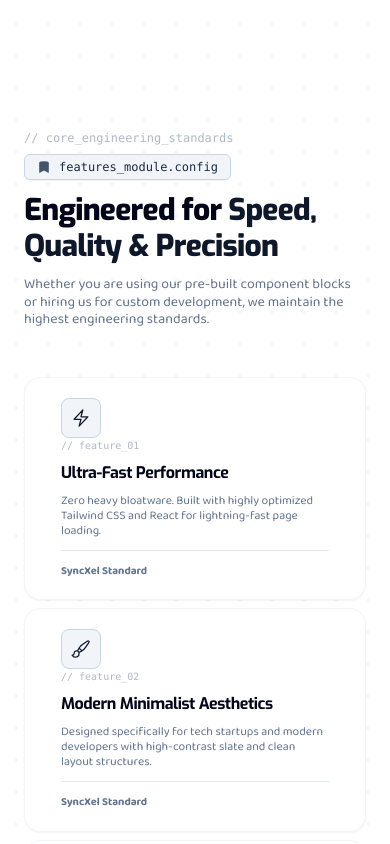
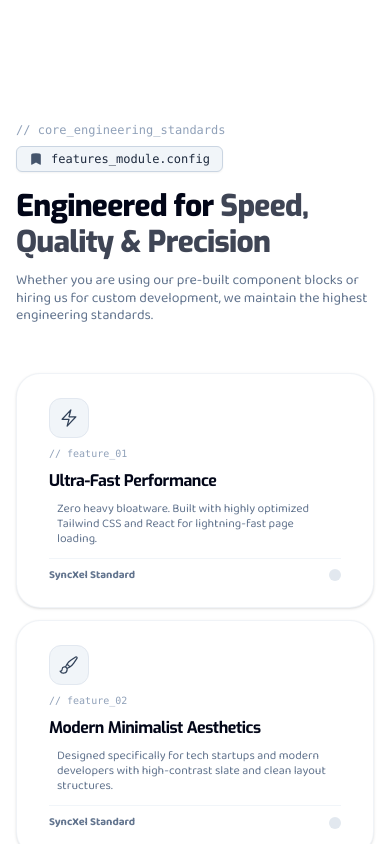
Before and after one commit to lakshan-beast/SyncXel, a React (Vite) app: page / in a window 390 px wide. Shown: the part 3480-4324 px from the top of the page. Built offline with nearby package versions, Linux system fonts and the light colour scheme.

Commit message:
feat: Refactor Features component for improved layout, styling, and responsiveness

```diff
--- a/src/components/WhyChoose.jsx
+++ b/src/components/WhyChoose.jsx
@@ -1,164 +1,3 @@
-// import React from "react";
-// import { motion } from "framer-motion";
-// import {
-//   HiOutlineBolt,
-//   HiOutlinePaintBrush,
-//   HiOutlineDevicePhoneMobile,
-//   HiOutlineCodeBracketSquare,
-//   HiOutlineShieldCheck,
-//   HiOutlineRocketLaunch,
-//   HiOutlineSparkles,
-// } from "react-icons/hi2";
-
-// export default function Features() {
-//   const features = [
-//     {
-//       icon: (
-//         <HiOutlineBolt className="w-6 h-6 text-cyan-400 group-hover:text-slate-950 transition-colors duration-300" />
-//       ),
-//       title: "Ultra-Fast Performance",
-//       description:
-//         "Zero heavy bloatware. Built with highly optimized Tailwind CSS and React for lightning-fast page loading.",
-//     },
-//     {
-//       icon: (
-//         <HiOutlinePaintBrush className="w-6 h-6 text-cyan-400 group-hover:text-slate-950 transition-colors duration-300" />
-//       ),
-//       title: "Modern Dark Aesthetics",
-//       description:
-//         "Designed specifically for tech startups and modern developers with high-contrast glow and glassmorphism effects.",
-//     },
-//     {
-//       icon: (
-//         <HiOutlineDevicePhoneMobile className="w-6 h-6 text-cyan-400 group-hover:text-slate-950 transition-colors duration-300" />
-//       ),
-//       title: "100% Fully Responsive",
-//       description:
-//         "Pixel-perfect responsiveness rigorously tested on mobile, tablet, and desktop viewports.",
-//     },
-//     {
-//       icon: (
-//         <HiOutlineCodeBracketSquare className="w-6 h-6 text-cyan-400 group-hover:text-slate-950 transition-colors duration-300" />
-//       ),
-//       title: "Clean Production Code",
-//       description:
-//         "Modular, well-structured React code crafted for seamless copy-pasting and instant integration.",
-//     },
-//     {
-//       icon: (
-//         <HiOutlineShieldCheck className="w-6 h-6 text-cyan-400 group-hover:text-slate-950 transition-colors duration-300" />
-//       ),
-//       title: "SEO & Accessibility Ready",
-//       description:
-//         "Follows web accessibility (WCAG) standards and SEO best practices to ensure high search ranking.",
-//     },
-//     {
-//       icon: (
-//         <HiOutlineRocketLaunch className="w-6 h-6 text-cyan-400 group-hover:text-slate-950 transition-colors duration-300" />
-//       ),
-//       title: "Agile Client Delivery",
-//       description:
-//         "Rapid turnaround times, transparent weekly progress demos, and dedicated post-launch engineering support.",
-//     },
-//   ];
-
-//   const containerVariants = {
-//     hidden: { opacity: 0 },
-//     visible: {
-//       opacity: 1,
-//       transition: {
-//         staggerChildren: 0.12,
-//       },
-//     },
-//   };
-
-//   const itemVariants = {
-//     hidden: { opacity: 0, y: 30 },
-//     visible: {
-//       opacity: 1,
-//       y: 0,
-//       transition: { duration: 0.6, ease: "easeOut" },
-//     },
-//   };
-
-//   return (
-//     <section
-//       id="features"
-//       className="relative py-24 px-4 sm:px-8 overflow-hidden scroll-mt-20">
-//       {/* Background Accent Glow */}
-//       <div className="absolute top-1/2 left-1/2 -translate-x-1/2 -translate-y-1/2 w-[500px] h-[500px] bg-indigo-500/10 blur-[160px] pointer-events-none rounded-full" />
-
-//       <div className="max-w-7xl mx-auto space-y-16 relative z-10">
-//         {/* Section Header */}
-//         <motion.div
-//           initial={{ opacity: 0, y: -20 }}
-//           whileInView={{ opacity: 1, y: 0 }}
-//           viewport={{ once: true }}
-//           transition={{ duration: 0.6 }}
-//           className="text-center space-y-4 max-w-3xl mx-auto">
-//           <div className="inline-flex items-center space-x-2 px-4 py-1.5 rounded-full bg-cyan-500/10 border border-cyan-500/20 text-cyan-400 text-xs font-semibold shadow-sm">
-//             <HiOutlineSparkles className="w-4 h-4" />
-//             <span>Why Choose SyncXel</span>
-//           </div>
-
-//           <h2 className="text-3xl sm:text-4xl md:text-5xl font-extrabold text-white tracking-tight">
-//             Engineered for{" "}
-//             <span className="text-transparent bg-clip-text bg-linear-to-r from-cyan-400 to-indigo-500">
-//               Speed, Quality & Precision
-//             </span>
-//           </h2>
-
-//           <p className="text-slate-300/80 text-sm sm:text-base leading-tight max-w-2xl mx-auto">
-//             Whether you are using our pre-built component blocks or hiring us
-//             for custom development, we maintain the highest engineering
-//             standards.
-//           </p>
-//         </motion.div>
-
-//         {/* 6 Features Grid with Framer Motion Stagger */}
-//         <motion.div
-//           variants={containerVariants}
-//           initial="hidden"
-//           whileInView="visible"
-//           viewport={{ once: true }}
-//           className="grid grid-cols-1 md:grid-cols-2 lg:grid-cols-3 gap-2 md:gap-3 ">
-//           {features.map((feature, idx) => (
-//             <motion.div
-//               key={idx}
-//               variants={itemVariants}
-//               whileHover={{ y: -6, scale: 1.02 }}
-//               transition={{ type: "spring", stiffness: 300, damping: 20 }}
-//               className="group relative py-5 px-10 rounded-3xl bg-slate-800/50 border-2 border-white/10 hover:border-cyan-500/5 hover:shadow-2xl hover:shadow-cyan-500/10 transition-all duration-300 backdrop-blur-xl flex flex-col justify-between">
-//               <div className="space-y-2">
-//                 {/* Icon Box with Hover Fill Effect */}
-//                 <div className="w-12 h-12 rounded-2xl bg-slate-950 border border-white/10 flex items-center justify-center group-hover:scale-110 group-hover:bg-cyan-500/30 group-hover:border-cyan-400/50 transition-all duration-300 shadow-md">
-//                   {feature.icon}
-//                 </div>
-
-//                 <h3 className="text-xl font-bold text-white tracking-tight">
-//                   {feature.title}
-//                 </h3>
-
-//                 <p className="text-slate-400 text-xs sm:text-sm leading-tight">
-//                   {feature.description}
-//                 </p>
-//               </div>
-
-//               {/* Bottom Subtle Indicator Line */}
-//               <div className="mt-3 pt-2 border-t border-white/10 flex items-center justify-between text-xs text-slate-300">
-//                 <span className="group-hover:text-cyan-400 transition-colors font-medium">
-//                   SyncXel Standard
-//                 </span>
-//                 <span className="w-2 h-2 rounded-full bg-cyan-500/30 group-hover:bg-cyan-400/60 transition-colors" />
-//               </div>
-//             </motion.div>
-//           ))}
-//         </motion.div>
-//       </div>
-//     </section>
-//   );
-// }
-
 import React from "react";
 import { motion } from "framer-motion";
 import {
@@ -174,37 +13,37 @@ import {
 export default function Features() {
   const features = [
     {
-      icon: HiOutlineBolt, // Component reference (Fixed)
+      icon: HiOutlineBolt,
       title: "Ultra-Fast Performance",
       description:
         "Zero heavy bloatware. Built with highly optimized Tailwind CSS and React for lightning-fast page loading.",
     },
     {
-      icon: HiOutlinePaintBrush, // Component reference (Fixed)
+      icon: HiOutlinePaintBrush,
       title: "Modern Minimalist Aesthetics",
       description:
         "Designed specifically for tech startups and modern developers with high-contrast slate and clean layout structures.",
     },
     {
-      icon: HiOutlineDevicePhoneMobile, // Component reference (Fixed)
+      icon: HiOutlineDevicePhoneMobile,
       title: "100% Fully Responsive",
       description:
         "Pixel-perfect responsiveness rigorously tested on mobile, tablet, and desktop viewports.",
     },
     {
-      icon: HiOutlineCodeBracketSquare, // Component reference (Fixed)
+      icon: HiOutlineCodeBracketSquare,
       title: "Clean Production Code",
       description:
         "Modular, well-structured React code crafted for seamless copy-pasting and instant integration.",
     },
     {
-      icon: HiOutlineShieldCheck, // Component reference (Fixed)
+      icon: HiOutlineShieldCheck,
       title: "SEO & Accessibility Ready",
       description:
         "Follows web accessibility (WCAG) standards and SEO best practices to ensure high search ranking.",
     },
     {
-      icon: HiOutlineRocketLaunch, // Component reference (Fixed)
+      icon: HiOutlineRocketLaunch,
       title: "Agile Client Delivery",
       description:
         "Rapid turnaround times, transparent weekly progress demos, and dedicated post-launch engineering support.",
@@ -233,14 +72,8 @@ export default function Features() {
   return (
     <section
       id="features"
-      className="py-20 px-4 sm:px-8 max-w-7xl mx-auto space-y-10 scroll-mt-0 text-slate-900">
-    {/* <section
-      id="features"
-      className="py-16 px-4 sm:px-6 lg:px-0 max-w-6xl mx-auto relative overflow-hidden bg-white text-slate-900 font-mono scroll-mt-20"> */}
-      {/* Subtle Grid Background */}
-      <div className="absolute inset-0 opacity-30 pointer-events-none bg-[radial-gradient(#cbd5e1_1px,transparent_1px)] [background-size:32px_32px]" />
-
-      <div className="relative z-10 p-2 sm:p-8 max-w-7xl mx-auto space-y-12">
+      className="py-20 px-4 sm:px-6 lg:px-8 max-w-7xl mx-auto scroll-mt-20 text-slate-900">
+      <div className="relative z-10 space-y-12">
         {/* Section Header */}
         <motion.div
           initial={{ opacity: 0, y: -20 }}
@@ -249,7 +82,7 @@ export default function Features() {
           transition={{ duration: 0.6 }}
           className="text-left space-y-3">
           <div className="flex flex-col gap-2 lg:flex-row lg:justify-between">
-            <span className="font-mono text-xs text-slate-500/50 mb-0 block">
+            <span className="font-mono text-xs text-slate-400 block">
               // core_engineering_standards
             </span>
 
@@ -259,25 +92,27 @@ export default function Features() {
             </div>
           </div>
 
-          <h2 className="text-3xl sm:text-4xl lg:text-5xl font-extrabold text-slate-950 tracking-tight">
+          <h2 className="text-3xl sm:text-4xl lg:text-5xl font-extrabold text-slate-950 tracking-tight text-left sm:text-center pt-1 sm:pt-3">
             Engineered for{" "}
-            <span className="text-slate-900">Speed, Quality & Precision</span>
+            <span className="text-slate-900/80">
+              Speed, Quality & Precision
+            </span>
           </h2>
 
-          <p className="text-sm sm:text-base text-slate-500 leading-tight max-w-6xl font-baloo">
+          <p className="text-sm sm:text-base text-slate-500 leading-tight max-w-3xl mx-auto font-baloo text-left sm:text-center">
             Whether you are using our pre-built component blocks or hiring us
             for custom development, we maintain the highest engineering
             standards.
           </p>
         </motion.div>
 
-        {/* 6 Features Grid */}
+        {/* Features Grid with Optimized Gaps */}
         <motion.div
           variants={containerVariants}
           initial="hidden"
           whileInView="visible"
           viewport={{ once: true }}
-          className="grid grid-cols-1 md:grid-cols-2 lg:grid-cols-3 gap-2">
+          className="grid grid-cols-1 md:grid-cols-2 lg:grid-cols-3 gap-3 sm:gap-4 lg:gap-5">
           {features.map((feature, idx) => {
             const Icon = feature.icon;
             return (
@@ -287,13 +122,13 @@ export default function Features() {
                 whileHover={{ y: -4, scale: 1.01 }}
                 whileTap={{ scale: 0.98 }}
                 transition={{ type: "spring", stiffness: 300, damping: 20 }}
-                className="group relative bg-white px-9 py-5 rounded-2xl border border-slate-100 hover:border-slate-200 transition-all duration-300 shadow-xs hover:shadow-md flex flex-col justify-between">
+                className="group relative bg-white px-8 sm:px-7 py-6 rounded-3xl lg:rounded-2xl border border-slate-200/50 hover:border-slate-300/50 transition-all duration-300 shadow-sm hover:shadow-md flex flex-col justify-between">
                 <div>
-                  <div className="w-10 h-10 rounded-lg bg-slate-100 text-slate-900 flex items-center justify-center mb-0 border border-slate-300 group-hover:bg-slate-900 group-hover:text-white transition-all duration-300">
-                    <Icon className="w-5 h-5" />
+                  <div className="w-10 h-10 rounded-xl bg-slate-100 text-slate-700 flex items-center justify-center mb-2 border border-slate-200 group-hover:bg-slate-700/50 group-hover:text-white transition-all duration-300">
+                    <Icon className="w-5 h-5 font-bold" />
                   </div>
 
-                  <span className="font-mono text-[10px] text-slate-500/50 block mb-2">
+                  <span className="font-mono text-[10px] text-slate-400 block mb-2">
                     // feature_0{idx + 1}
                   </span>
 
@@ -301,16 +136,16 @@ export default function Features() {
                     {feature.title}
                   </h3>
 
-                  <p className="text-xs sm:text-sm text-slate-500 leading-tight font-baloo">
+                  <p className="px-2 text-xs sm:text-sm text-slate-500 leading-tight font-baloo">
                     {feature.description}
                   </p>
                 </div>
 
-                <div className="mt-3 pt-3 border-t border-slate-200 flex items-center justify-between text-[11px] font-baloo text-slate-500 font-bold">
-                  <span className="group-hover:text-slate-600 transition-colors">
+                <div className="mt-3 pt-2 border-t border-slate-100 flex items-center justify-between text-[11px] font-baloo text-slate-500 font-bold">
+                  <span className="group-hover:text-slate-900 transition-colors">
                     SyncXel Standard
                   </span>
-                  <span className="w-1.5 h-1.5 rounded-full bg-slate-900 animate-ping group-hover:bg-slate-900 transition-colors" />
+                  <span className="w-3 h-3 rounded-full bg-slate-300 group-hover:bg-slate-900 transition-colors animate-pulse" />
                 </div>
               </motion.div>
             );
```
